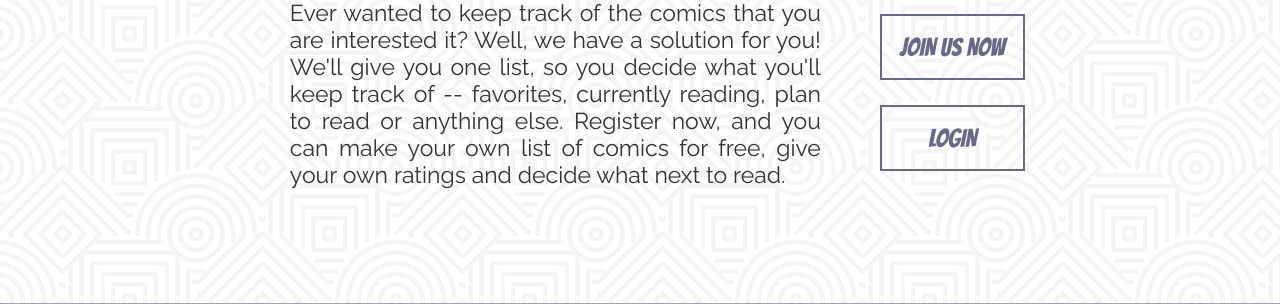
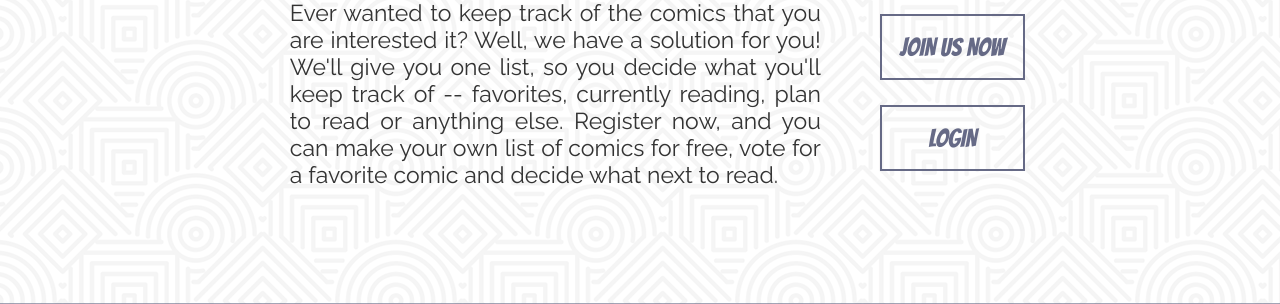
Before and after one commit to Chibi97/Striparnica, a PHP site: page / in a window 1280 px wide. Shown: the part 542-846 px from the top of the page. Run offline with PHP 8.4, Linux system fonts and the light colour scheme; data that the repository does not hold is empty; a stand-in replaces the project's code that opens the database connection; some libraries are stand-ins or nearby versions.

Commit message:
fix grammar

```diff
--- a/public/views/main.php
+++ b/public/views/main.php
@@ -63,7 +63,7 @@
 <?php else: ?>
   <section class='list-adv flex-row center'>
     <article class='la-group'>
-      <p>Ever wanted to keep track of the comics that you are interested it? Well, we have a solution for you! We'll give you one list, so you decide what you'll keep track of -- favorites, currently reading, plan to read or anything else. Register now, and you can make your own list of comics for free, give your own ratings and decide what next to read.</p>
+      <p>Ever wanted to keep track of the comics that you are interested it? Well, we have a solution for you! We'll give you one list, so you decide what you'll keep track of -- favorites, currently reading, plan to read or anything else. Register now, and you can make your own list of comics for free, vote for a favorite comic and decide what next to read.</p>
     </article>
     <article class='links-lr'>
       <a href='#' class='open-modal-register btn-style bs-white'>JOIN US NOW</a>
--- a/public/views/my_list.php
+++ b/public/views/my_list.php
@@ -4,7 +4,7 @@
     <section class='list-adv flex-row center'>
       <article class='la-group'>
         <p><strong class='warning'>You need to login in order to see this page..</strong></p>
-        <p>Ever wanted to keep track of the comics that you are interested it? Well, we have a solution for you! We'll give you one list, so you decide what you'll keep track of -- favorites, currently reading, plan to read or anything else. Register now, and you can make your own list of comics for free, give your own ratings and decide what next to read.</p>
+        <p>Ever wanted to keep track of the comics that you are interested it? Well, we have a solution for you! We'll give you one list, so you decide what you'll keep track of -- favorites, currently reading, plan to read or anything else. Register now, and you can make your own list of comics for free, vote for a favorite comic and decide what next to read.</p>
       </article>
 
        <article class='links-lr'>
```
